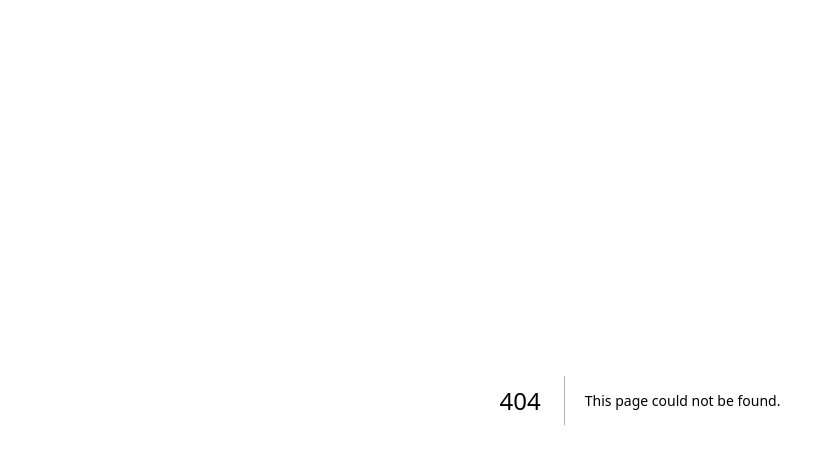
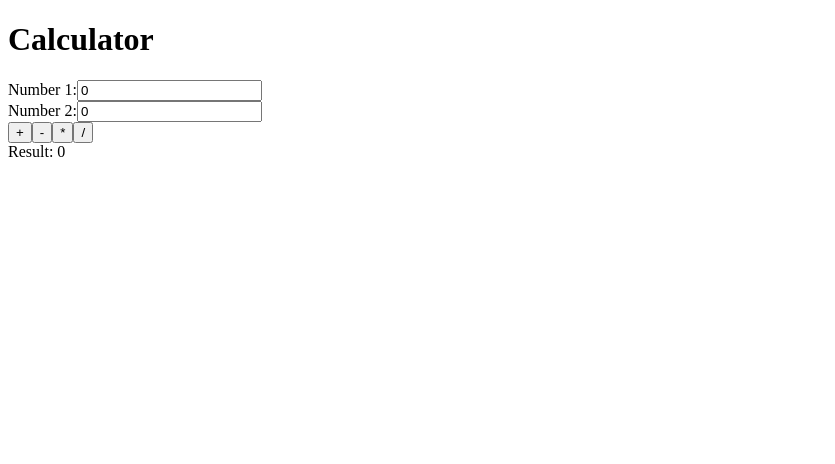
Before and after one commit to gitwitapp/web-calculator, a Next.js app: page /calculator in a window 1280 px wide. Before the commit this address had no page. Shown: the top 464 px of the page, without its empty margins (0-835 px from the left). Built offline with nearby package versions, Linux system fonts and the light colour scheme.

Commit message:
Add calculator interface

```diff
--- /dev/null
+++ b/src/pages/calculator.js
@@ -0,0 +1,64 @@
+import Head from "next/head";
+import { useState } from "react";
+
+export default function Calculator() {
+  const [num1, setNum1] = useState(0);
+  const [num2, setNum2] = useState(0);
+  const [result, setResult] = useState(0);
+
+  const handleNum1Change = (e) => {
+    setNum1(Number(e.target.value));
+  };
+
+  const handleNum2Change = (e) => {
+    setNum2(Number(e.target.value));
+  };
+
+  const handleAdd = () => {
+    setResult(num1 + num2);
+  };
+
+  const handleSubtract = () => {
+    setResult(num1 - num2);
+  };
+
+  const handleMultiply = () => {
+    setResult(num1 * num2);
+  };
+
+  const handleDivide = () => {
+    setResult(num1 / num2);
+  };
+
+  return (
+    <>
+      <Head>
+        <title>Calculator</title>
+      </Head>
+      <main>
+        <h1>Calculator</h1>
+        <div>
+          <label>
+            Number 1:
+            <input type="number" value={num1} onChange={handleNum1Change} />
+          </label>
+        </div>
+        <div>
+          <label>
+            Number 2:
+            <input type="number" value={num2} onChange={handleNum2Change} />
+          </label>
+        </div>
+        <div>
+          <button onClick={handleAdd}>+</button>
+          <button onClick={handleSubtract}>-</button>
+          <button onClick={handleMultiply}>*</button>
+          <button onClick={handleDivide}>/</button>
+        </div>
+        <div>
+          Result: {result}
+        </div>
+      </main>
+    </>
+  );
+}
```
